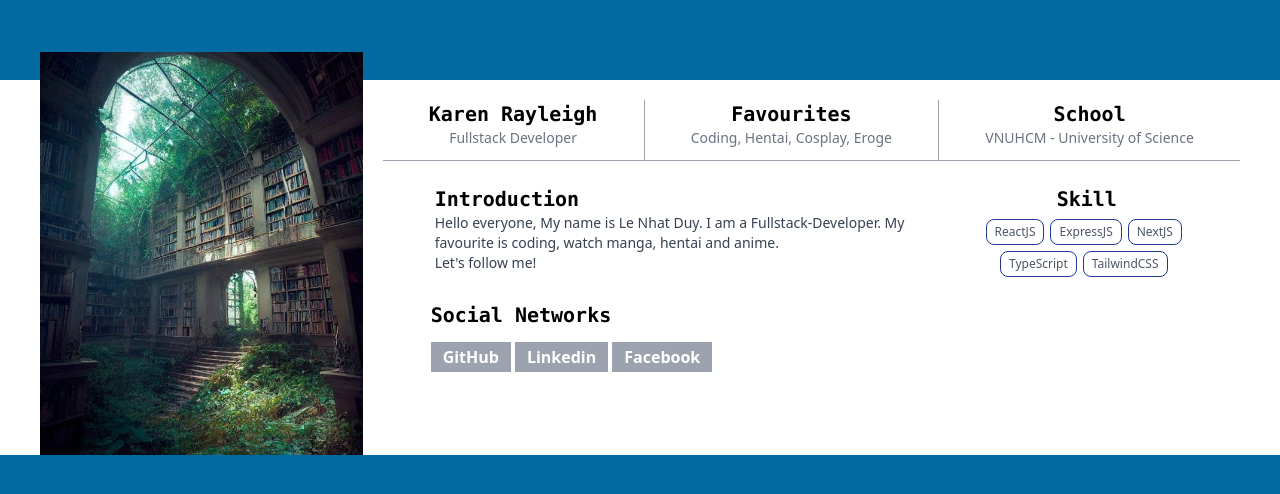
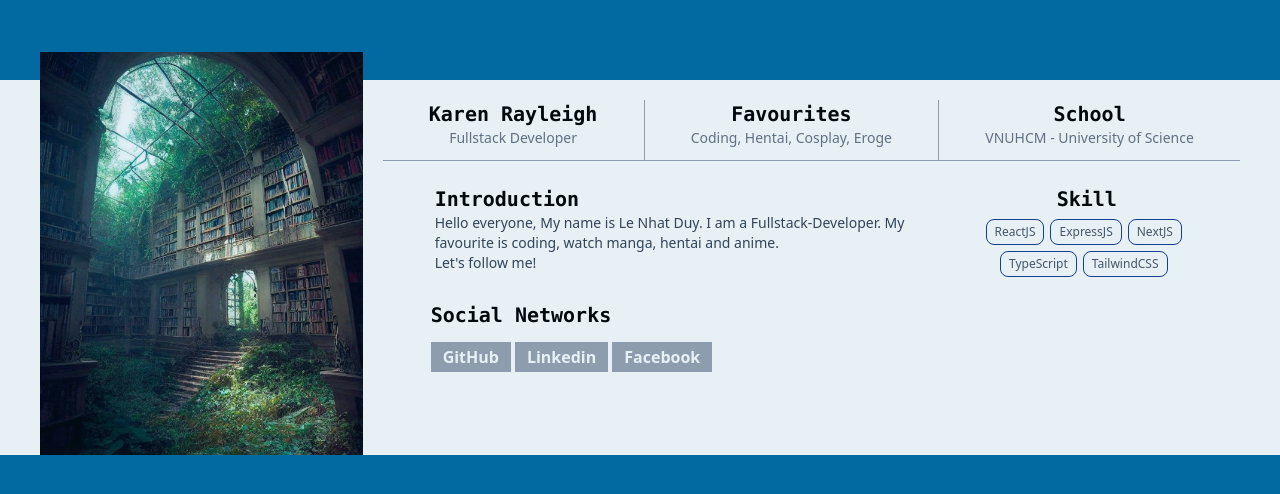
Before and after one commit to rayleigh420/ReactTS_TailwindCSS, a React (Vite) app: page / in a window 1280 px wide. Shown: the top 494 px of the page. Built offline with nearby package versions, Linux system fonts and the light colour scheme.

Commit message:
Apply stype of body

```diff
--- a/src/App.css
+++ b/src/App.css
@@ -1,10 +1,14 @@
 @tailwind base;
 
 @layer base {
-  body {}
+  body {
+    @apply bg-sky-700;
+    @apply opacity-90
+  }
+
 }
 
-body {
+/* body {
   --tw-bg-opacity: 1;
   background-color: rgb(3 105 161 / var(--tw-bg-opacity));
-}
+} */
```
